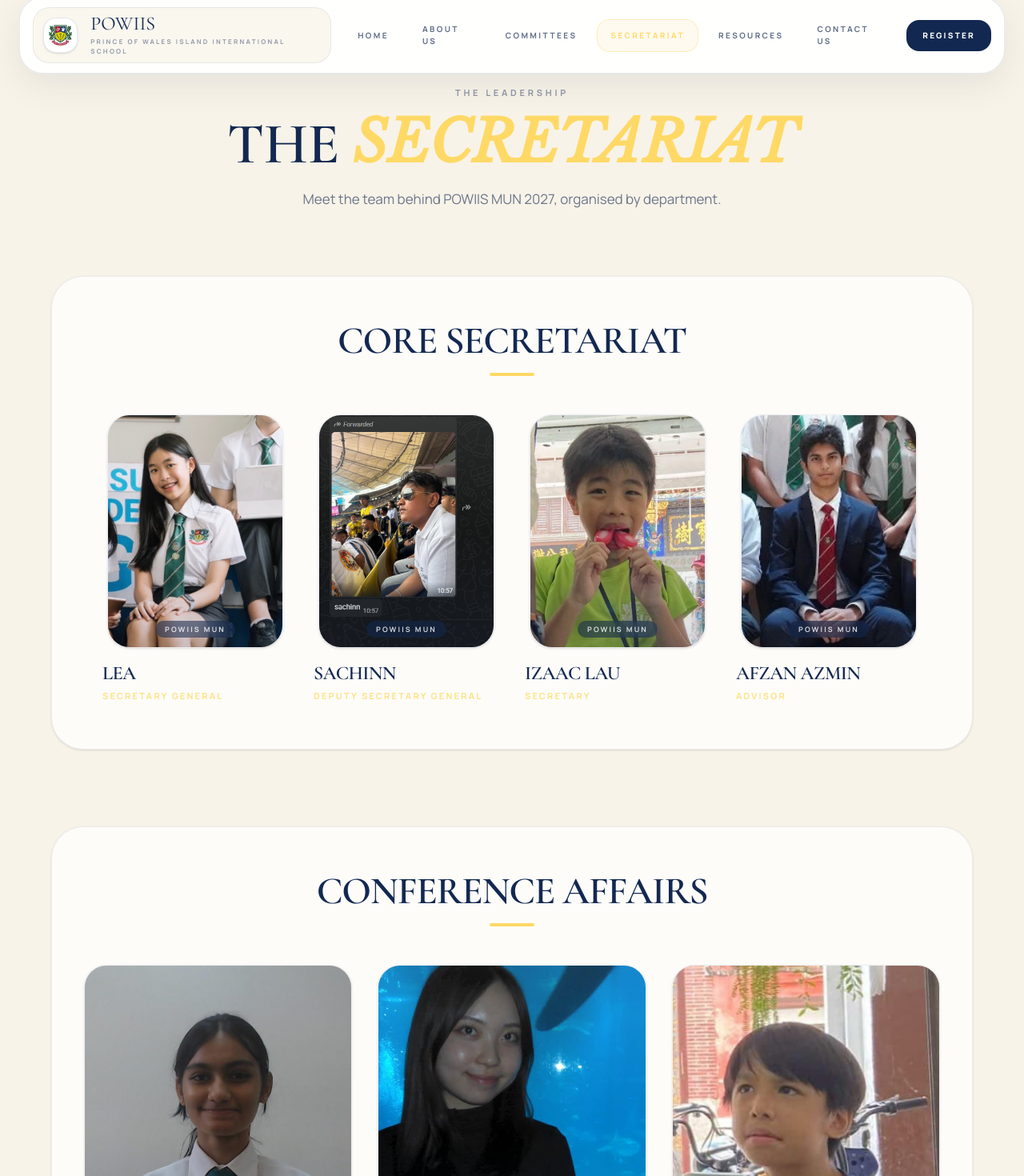
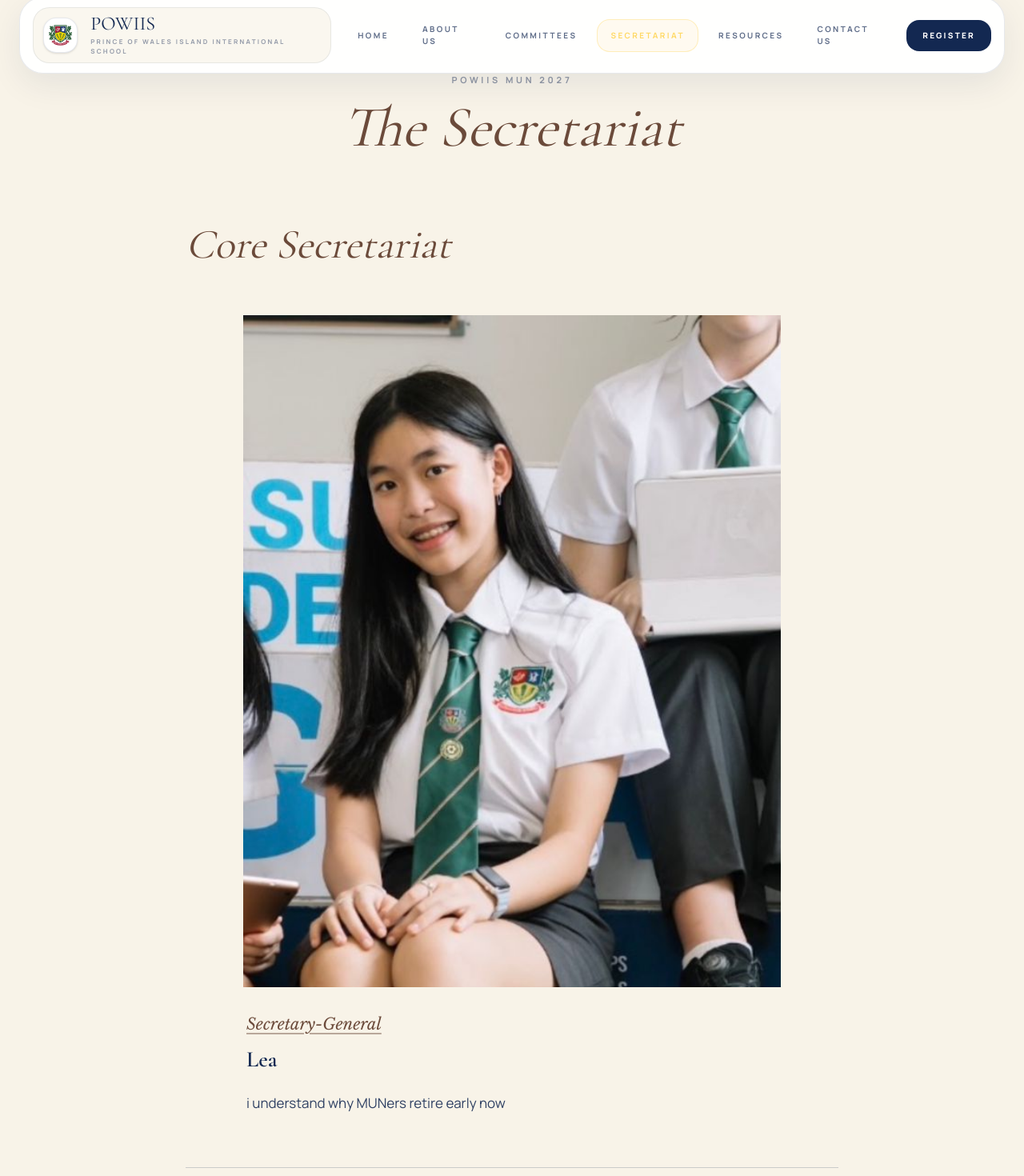
Before and after one commit to vyncuslim/powiis-mun-2027, a React (Vite) app: page /team in a window 1280 px wide. Shown: the part 20-1490 px from the top of the page at 80% size. Built offline with nearby package versions, Linux system fonts and the light colour scheme.

Commit message:
feat: redesign team page to match TLMUN editorial profile layout

```diff
--- a/src/components/ProtectedTeamImage.tsx
+++ b/src/components/ProtectedTeamImage.tsx
@@ -7,6 +7,7 @@ type ProtectedTeamImageProps = {
   alt: string;
   className?: string;
   imageClassName?: string;
+  variant?: 'default' | 'editorial';
 };
 
 export function ProtectedTeamImage({
@@ -14,6 +15,7 @@ export function ProtectedTeamImage({
   alt,
   className = '',
   imageClassName = '',
+  variant = 'default',
 }: ProtectedTeamImageProps) {
   const [currentSrc, setCurrentSrc] = React.useState(src);
 
@@ -44,12 +46,16 @@ export function ProtectedTeamImage({
         onDragStart={blockAssetAction}
         draggable={false}
       />
+      {variant === 'default' && (
+        <>
           <div className="pointer-events-none absolute inset-0 bg-gradient-to-t from-brand-navy/16 via-transparent to-white/8" />
           <div className="pointer-events-none absolute inset-x-0 bottom-3 flex justify-center">
             <div className="rounded-full bg-brand-navy/55 px-3 py-1 text-[9px] font-bold uppercase tracking-[0.24em] text-white/80 backdrop-blur-sm">
               POWIIS MUN
             </div>
           </div>
+        </>
+      )}
     </div>
   );
 }
--- a/src/constants.ts
+++ b/src/constants.ts
@@ -5,37 +5,31 @@ export const TEAM_SECTIONS: TeamSection[] = [
     id: 'core',
     title: 'Core Secretariat',
     categories: ['Core'],
-    columns: 4,
   },
   {
     id: 'conference',
-    title: 'Conference Affairs',
+    title: 'Conference Affairs Division',
     categories: ['Conference'],
-    columns: 3,
   },
   {
     id: 'academics',
-    title: 'Academics',
+    title: 'Academics Division',
     categories: ['Academics'],
-    columns: 3,
   },
   {
     id: 'finance',
-    title: 'Finance',
+    title: 'Finance Division',
     categories: ['Finance'],
-    columns: 3,
   },
   {
     id: 'marketing',
-    title: 'Design & Marketing',
+    title: 'Design & Marketing Division',
     categories: ['PR', 'Marketing'],
-    columns: 4,
   },
   {
     id: 'it',
-    title: 'Information Technology',
+    title: 'Information Technology Division',
     categories: ['IT'],
-    columns: 2,
   },
 ];
 
--- a/src/index.css
+++ b/src/index.css
@@ -54,6 +54,30 @@
     @apply absolute inset-0 bg-brand-navy/40 mix-blend-multiply;
   }
 
+  .team-profile-photo {
+    @apply mx-auto w-full max-w-2xl bg-white;
+  }
+
+  .team-section-title {
+    @apply font-display text-[clamp(2rem,6vw,3.25rem)] italic text-[#6b4a3a] leading-tight;
+  }
+
+  .team-role-title {
+    @apply font-serif text-lg md:text-xl italic text-[#6b4a3a] underline decoration-[#6b4a3a]/45 underline-offset-4;
+  }
+
+  .team-member-name {
+    @apply mt-3 text-2xl md:text-[1.75rem] font-semibold text-brand-navy;
+  }
+
+  .team-member-bio {
+    @apply mt-5 max-w-2xl text-[17px] leading-8 text-brand-navy/88;
+  }
+
+  .team-profile-divider {
+    @apply my-14 md:my-16 border-t border-brand-navy/20;
+  }
+
   .team-photo-protected {
     -webkit-user-select: none;
     user-select: none;
--- a/src/pages/Team.tsx
+++ b/src/pages/Team.tsx
@@ -1,225 +1,103 @@
-import React, { useState } from 'react';
-import { motion, AnimatePresence } from 'motion/react';
-import { X } from 'lucide-react';
+import React from 'react';
+import { motion } from 'motion/react';
 import { getGroupedSecretariat } from '../constants';
 import { ProtectedTeamImage } from '../components/ProtectedTeamImage';
 import { TeamMember as TeamMemberType } from '../types';
 
-interface TeamMemberCardProps {
-  member: TeamMemberType;
-  onClick: () => void;
-  compact?: boolean;
+const POSITION_LABELS: Record<string, string> = {
+  'Secretary General': 'Secretary-General',
+  'Deputy Secretary General': 'Deputy Secretary-General',
+  Secretary: 'Secretary',
+  Advisor: 'Advisor',
+};
+
+function formatPosition(position: string) {
+  const normalized = position.trim();
+  if (POSITION_LABELS[normalized]) return POSITION_LABELS[normalized];
+
+  return normalized
+    .split('/')
+    .map((part) =>
+      part
+        .trim()
+        .replace(/\busg of\b/gi, 'Under-Secretary-General of')
+        .replace(/\busg\b/gi, 'Under-Secretary-General')
+        .replace(/\bmember of\b/gi, 'Member of')
+        .replace(/\bhead of\b/gi, 'Head of'),
+    )
+    .join(' / ');
 }
 
-const columnClass: Record<2 | 3 | 4, string> = {
-  2: 'grid-cols-1 sm:grid-cols-2',
-  3: 'grid-cols-1 sm:grid-cols-2 lg:grid-cols-3',
-  4: 'grid-cols-2 sm:grid-cols-2 lg:grid-cols-4',
-};
+function getMemberBio(member: TeamMemberType) {
+  if (member.bio) return member.bio;
+  if (member.quote.trim()) return member.quote;
+  return `${member.name} serves as ${formatPosition(member.position)} for POWIIS MUN 2027, helping shape a thoughtful, well-run conference experience.`;
+}
 
-const TeamMemberCard: React.FC<TeamMemberCardProps> = ({ member, onClick, compact }) => (
-  <motion.button
-    type="button"
-    whileHover={{ y: -6 }}
-    className="group w-full text-left"
-    onClick={onClick}
-  >
-    <div
-      className={`overflow-hidden rounded-[1.75rem] border border-brand-navy/8 bg-white shadow-sm mb-4 ${
-        compact ? 'mx-auto max-w-[220px]' : ''
-      }`}
-    >
+function TeamProfile({ member }: { member: TeamMemberType }) {
+  const bio = getMemberBio(member);
+
+  return (
+    <article className="team-profile">
       <ProtectedTeamImage
         src={member.image}
         alt={member.name}
-        className="w-full"
-        imageClassName={`w-full object-cover object-top transition-transform duration-500 group-hover:scale-[1.02] ${
-          compact ? 'aspect-[3/4]' : 'aspect-[4/5]'
-        }`}
+        variant="editorial"
+        className="team-profile-photo"
+        imageClassName="w-full aspect-[4/5] object-cover object-top"
       />
+
+      <div className="mx-auto mt-8 max-w-2xl px-1">
+        <p className="team-role-title">{formatPosition(member.position)}</p>
+        <h3 className="team-member-name">{member.name}</h3>
+        <p className="team-member-bio whitespace-pre-line">{bio}</p>
       </div>
-    <h3 className="font-display text-xl md:text-2xl font-semibold uppercase tracking-tight text-brand-navy mb-1">
-      {member.name}
-    </h3>
-    <p className="text-[11px] uppercase tracking-[0.2em] font-bold text-brand-gold/80">
-      {member.position}
-    </p>
-  </motion.button>
+    </article>
   );
+}
 
 export default function Team() {
   const sections = getGroupedSecretariat();
-  const [selectedMember, setSelectedMember] = useState<TeamMemberType | null>(null);
-  const [selectedPhoto, setSelectedPhoto] = useState<string | null>(null);
-
-  const openMember = (member: TeamMemberType) => {
-    setSelectedMember(member);
-    setSelectedPhoto(member.photos?.[0] ?? member.image);
-  };
-
-  const closeMember = () => {
-    setSelectedMember(null);
-    setSelectedPhoto(null);
-  };
 
   return (
-    <div className="pt-32 pb-24 px-6 bg-[#f8f3e8] min-h-screen text-brand-navy">
-      <div className="max-w-6xl mx-auto">
-        <motion.div
-          initial={{ opacity: 0, y: 20 }}
+    <div className="min-h-screen bg-[#f8f3e8] pt-28 pb-24 text-brand-navy">
+      <div className="mx-auto max-w-4xl px-6 md:px-10">
+        <motion.header
+          initial={{ opacity: 0, y: 16 }}
           animate={{ opacity: 1, y: 0 }}
-          className="text-center mb-20"
+          transition={{ duration: 0.5 }}
+          className="mb-16 md:mb-20 text-center"
         >
-          <p className="text-[11px] uppercase tracking-[0.34em] font-bold text-brand-navy/45 mb-5">
-            The Leadership
+          <p className="mb-4 text-[11px] font-bold uppercase tracking-[0.34em] text-brand-navy/45">
+            POWIIS MUN 2027
           </p>
-          <h1 className="text-5xl md:text-7xl font-display font-semibold uppercase leading-[0.92] mb-5">
-            The <span className="text-brand-gold italic font-serif">Secretariat</span>
+          <h1 className="font-display text-[clamp(2.5rem,7vw,4.5rem)] italic text-[#6b4a3a] leading-[0.95]">
+            The Secretariat
           </h1>
-          <p className="text-[17px] leading-8 text-brand-navy/62 max-w-2xl mx-auto">
-            Meet the team behind POWIIS MUN 2027, organised by department.
-          </p>
-        </motion.div>
+        </motion.header>
 
         <div className="space-y-20 md:space-y-24">
-          {sections.map((section, sectionIndex) => {
-            const columns = section.columns ?? 3;
-            const isCore = section.id === 'core';
-
-            return (
+          {sections.map((section, sectionIndex) => (
             <motion.section
               key={section.id}
-                initial={{ opacity: 0, y: 24 }}
+              initial={{ opacity: 0, y: 20 }}
               whileInView={{ opacity: 1, y: 0 }}
-                viewport={{ once: true, margin: '-80px' }}
-                transition={{ duration: 0.5, delay: sectionIndex * 0.04 }}
-                className="rounded-[2.5rem] border border-brand-navy/8 bg-white/75 px-5 py-10 md:px-10 md:py-14 shadow-sm"
+              viewport={{ once: true, margin: '-60px' }}
+              transition={{ duration: 0.45, delay: sectionIndex * 0.03 }}
             >
-                <div className="text-center mb-10 md:mb-12">
-                  <h2 className="font-display text-3xl md:text-5xl font-semibold uppercase tracking-tight text-brand-navy">
-                    {section.title}
-                  </h2>
-                  <div className="mx-auto mt-4 h-1 w-14 rounded-full bg-brand-gold" />
-                </div>
+              <h2 className="team-section-title mb-12 md:mb-14">{section.title}</h2>
 
-                <div
-                  className={`grid ${columnClass[columns]} gap-x-8 gap-y-12 ${
-                    isCore ? 'max-w-5xl mx-auto' : ''
-                  }`}
-                >
+              <div>
                 {section.members.map((member, memberIndex) => (
-                    <motion.div
-                      key={member.id}
-                      initial={{ opacity: 0, y: 16 }}
-                      whileInView={{ opacity: 1, y: 0 }}
-                      viewport={{ once: true }}
-                      transition={{ delay: memberIndex * 0.05 }}
-                      className={isCore ? 'text-center' : ''}
-                    >
-                      <TeamMemberCard
-                        member={member}
-                        onClick={() => openMember(member)}
-                        compact={isCore}
-                      />
-                    </motion.div>
+                  <React.Fragment key={member.id}>
+                    {memberIndex > 0 && <div className="team-profile-divider" aria-hidden />}
+                    <TeamProfile member={member} />
+                  </React.Fragment>
                 ))}
               </div>
             </motion.section>
-            );
-          })}
-        </div>
-
-        <AnimatePresence>
-          {selectedMember && (
-            <motion.div
-              initial={{ opacity: 0 }}
-              animate={{ opacity: 1 }}
-              exit={{ opacity: 0 }}
-              className="fixed inset-0 z-[100] flex items-center justify-center p-6 bg-brand-navy/90 backdrop-blur-sm"
-              onClick={closeMember}
-            >
-              <motion.div
-                initial={{ scale: 0.9, opacity: 0, y: 20 }}
-                animate={{ scale: 1, opacity: 1, y: 0 }}
-                exit={{ scale: 0.9, opacity: 0, y: 20 }}
-                className="bg-white rounded-[3rem] overflow-hidden max-w-4xl w-full shadow-2xl relative flex flex-col md:flex-row"
-                onClick={(e) => e.stopPropagation()}
-              >
-                <button
-                  type="button"
-                  className="absolute top-6 right-6 p-2 bg-brand-navy/5 rounded-full hover:bg-brand-gold transition-colors z-20"
-                  onClick={closeMember}
-                >
-                  <X size={20} />
-                </button>
-
-                <div className="md:w-2/5 flex flex-col bg-[#f8f3e8]">
-                  <div className="aspect-[3/4] md:aspect-auto md:flex-1 relative">
-                    <ProtectedTeamImage
-                      src={selectedPhoto ?? selectedMember.image}
-                      alt={selectedMember.name}
-                      className="w-full h-full"
-                      imageClassName="w-full h-full object-cover object-top"
-                    />
-                    <div className="absolute inset-0 bg-gradient-to-t from-brand-navy/60 to-transparent" />
-                    <div className="absolute bottom-8 left-8">
-                      <h3 className="text-3xl font-display font-black text-white uppercase leading-none mb-2">
-                        {selectedMember.name}
-                      </h3>
-                      <p className="text-brand-gold text-xs uppercase tracking-widest font-bold">
-                        {selectedMember.position}
-                      </p>
-                    </div>
-                  </div>
-                  {selectedMember.photos && selectedMember.photos.length > 1 && (
-                    <div className="grid grid-cols-4 gap-2 p-3 border-t border-brand-navy/8">
-                      {selectedMember.photos.map((photo) => (
-                        <button
-                          key={photo}
-                          type="button"
-                          className={`rounded-xl overflow-hidden border-2 transition-colors ${
-                            (selectedPhoto ?? selectedMember.image) === photo
-                              ? 'border-brand-gold'
-                              : 'border-transparent'
-                          }`}
-                          onClick={() => setSelectedPhoto(photo)}
-                        >
-                          <ProtectedTeamImage
-                            src={photo}
-                            alt={`${selectedMember.name} photo`}
-                            imageClassName="w-full aspect-square object-cover object-top"
-                          />
-                        </button>
           ))}
         </div>
-                  )}
-                </div>
-
-                <div className="md:w-3/5 p-12 overflow-y-auto max-h-[80vh]">
-                  {selectedMember.quote && (
-                    <div className="mb-8">
-                      <p className="text-brand-gold font-display font-black text-4xl italic mb-4">
-                        &ldquo;{selectedMember.quote}&rdquo;
-                      </p>
-                      <div className="h-1 w-12 bg-brand-gold" />
-                    </div>
-                  )}
-
-                  <div className="space-y-6 text-brand-navy/70 leading-relaxed font-serif italic text-lg mb-10">
-                    {selectedMember.bio ? (
-                      <p>{selectedMember.bio}</p>
-                    ) : (
-                      <p>
-                        Dedicated to fostering a collaborative and academically rigorous environment
-                        at POWIIS MUN 2027.
-                      </p>
-                    )}
-                  </div>
-                </div>
-              </motion.div>
-            </motion.div>
-          )}
-        </AnimatePresence>
       </div>
     </div>
   );
```
Lines whose indentation alone changed are shown as unchanged.
